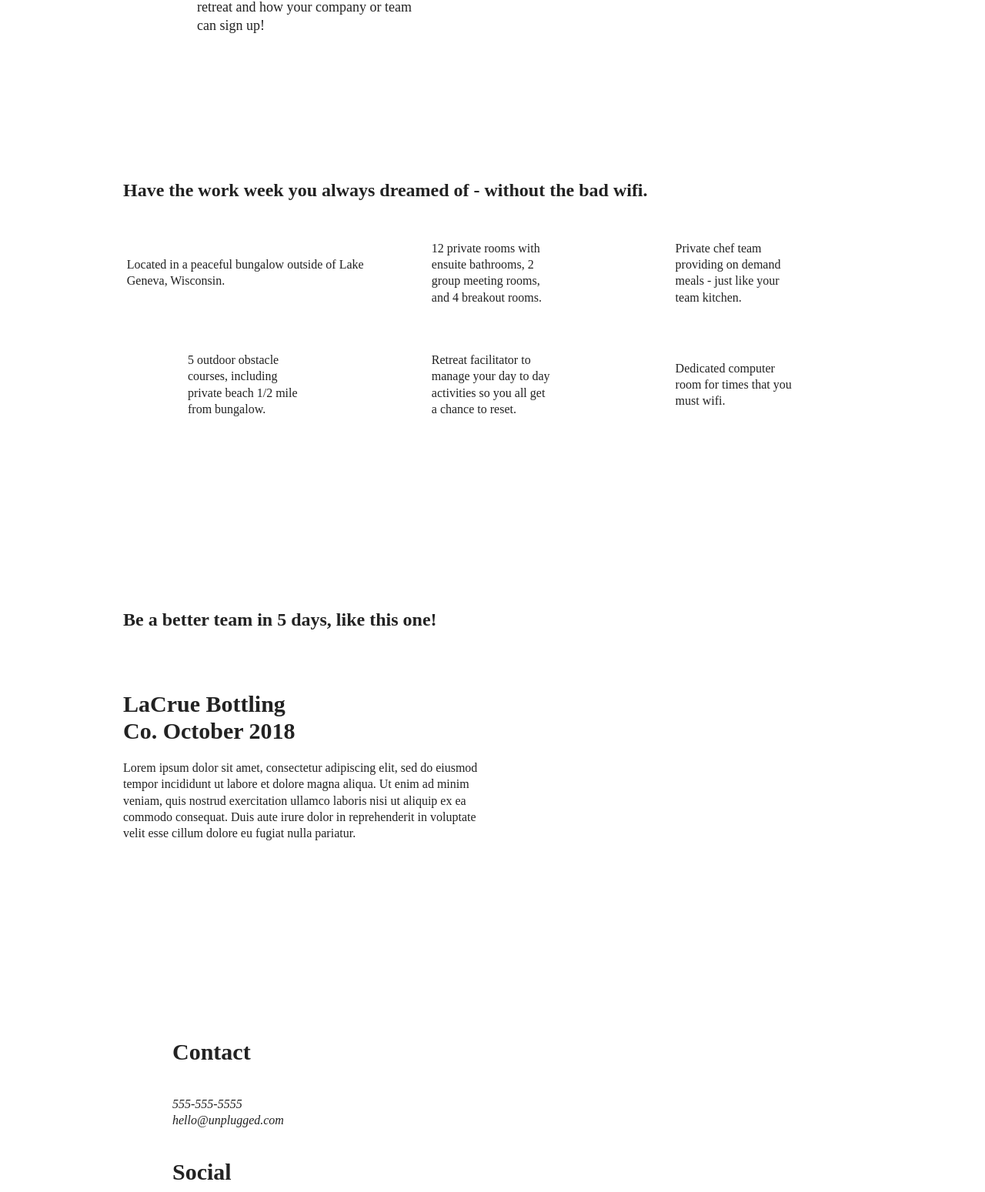
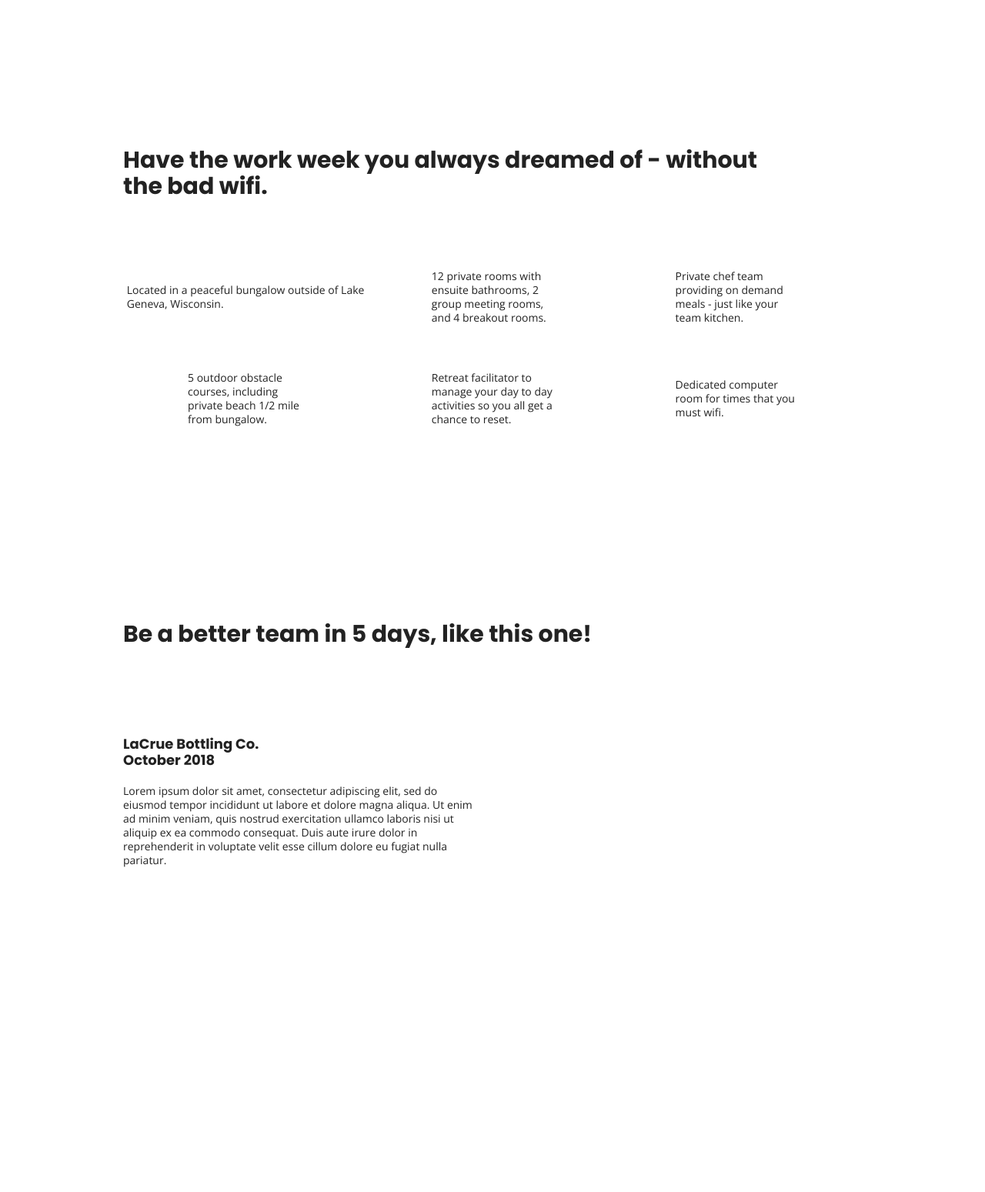
Before and after one commit to tashadanner/unplugged, a website built with Parcel: page index.html in a window 1280 px wide. Shown: the part 651-2200 px from the top of the page at 77% size. Built offline with nearby package versions, Linux system fonts and the light colour scheme.

Commit message:
Added fonts, sizes, and styles

```diff
--- a/css/main.css
+++ b/css/main.css
@@ -86,11 +86,57 @@
 /* ==========================================================================
    Author's custom styles
    ========================================================================== */
+/*General Styles*/
 
+html {
+	font-size: 16px;
+}
+
+body {
+	font-family: 'Open Sans', sans-serif;
+	font-size: 1em;
+}
+
+ul, ol {
+
+}
+
+a {
+	color: #e2e3ed;
+    text-decoration: none;
+}
+
+h2 {
+     font-family: 'Poppins', sans-serif;
+}
+
+h3,
+h4 {
+     font-family: 'Poppins', sans-serif;
+}
+
+p {
+
+}
+
+img {
+
+}
+
+figure {
+
+}
+
+address {
+	font-style: normal;
+	display: block;
+
+}
 .content-wrapper {
 	width: 90%;
 	margin: 50px 0;
 }
+
 /* ---------Base Header - Footer Styles ------------ */
 
 header,
@@ -142,12 +188,21 @@
 
 }
 
+header nav li {
+	font-size: 1.125em;
+	text-decoration: none;
+	list-style-type: none
+
+}
+
 footer {
-  flex-direction: column;
+	color: #fff;
+  	flex-direction: column;
+	text-align: center;
 }
 
 footer p {
-  margin: 0;
+  	margin: 0;
 }
 
 footer .content-wrapper {
@@ -169,10 +224,6 @@
 
 }
 
-address {
-
-}
-
 footer .social {
 
 }
@@ -191,7 +242,6 @@
 
 }
 
-
 footer .copyright {
 	margin: 20px 0;
 
@@ -207,8 +257,8 @@
 	flex-flow: row wrap;
 }
 
-h1 {
-
+.hero-area h1 {
+	font-size: 2.25em;
 }
 
 aside {
@@ -219,6 +269,14 @@
 
 }
 
+aside h3 {
+	font-size: 1.125em;
+}
+
+aside p {
+	font-size: 0.875em;
+}
+
 aside .form-description {
 
 }
@@ -227,9 +285,6 @@
 
 }
 
-aside h3 {
-
-}
 
 /* ------Features Section ------------- */
 
@@ -241,7 +296,8 @@
 }
 
 .features h2 {
-	marhin-bottom: 60px;
+	font-size: 1.875em;
+	margin-bottom: 60px;
 
 }
 
@@ -259,6 +315,8 @@
 }
 
 .features p {
+	font-size: .875em;
+	line-height: 18px;
 	margin: 0;
 
 }
@@ -277,6 +335,8 @@
 }
 
 .reviews h2 {
+	font-size: 1.875em;
+	line-height: 30px;
 	margin-bottom: 40px;
 
 }
@@ -286,11 +346,18 @@
 }
 
 .reviews h3 {
+	font-size: 1.125em;
 	width: 50%;
 	margin: 20px 0;
 
 }
 .reviews p {
+	font-size: .875em;
+	line-height: 18px;
+}
+/* -------Contact Section --------- */
+
+.contact {
 
 }
 /* ---------Mobile Styles - About Page------------ */
@@ -359,7 +426,6 @@
 .faq-content {
   margin-bottom: 50px;
 }
-
 
 
 
@@ -544,6 +610,9 @@
     }
 
     /* Footer */
+
+
+
     footer .content-wrapper {
       width: 65%;
       margin: 100px 0;
@@ -556,7 +625,8 @@
     }
 
     footer .contact {
-      margin-bottom: 0;
+		text-align: center;
+      	margin-bottom: 0;
     }
 
     footer .copyright {
@@ -664,6 +734,18 @@
 		height: auto;
 	}
 
+	.reviews h2 {
+		margin-bottom: 80px;
+	}
+
+	.reviews article div {
+		width: 48%;
+	}
+
+	.reviews figure {
+		width: 48%;
+	}
+
 
 }
 
--- a/index.html
+++ b/index.html
@@ -4,6 +4,8 @@
 <head>
   <meta charset="utf-8">
   <title>Unplugged Retreat Practice Project</title>
+	<!-- Google Fonts -->
+	<link href="https://fonts.googleapis.com/css?family=Open+Sans:400,700|Poppins:500,700" rel="stylesheet">
   <meta name="description" content="">
   <meta name="viewport" content="width=device-width, initial-scale=1">
 
```
Also changed, not shown: about/index.html (+3 -0 lines), faq/index.html (+2 -0 lines).
